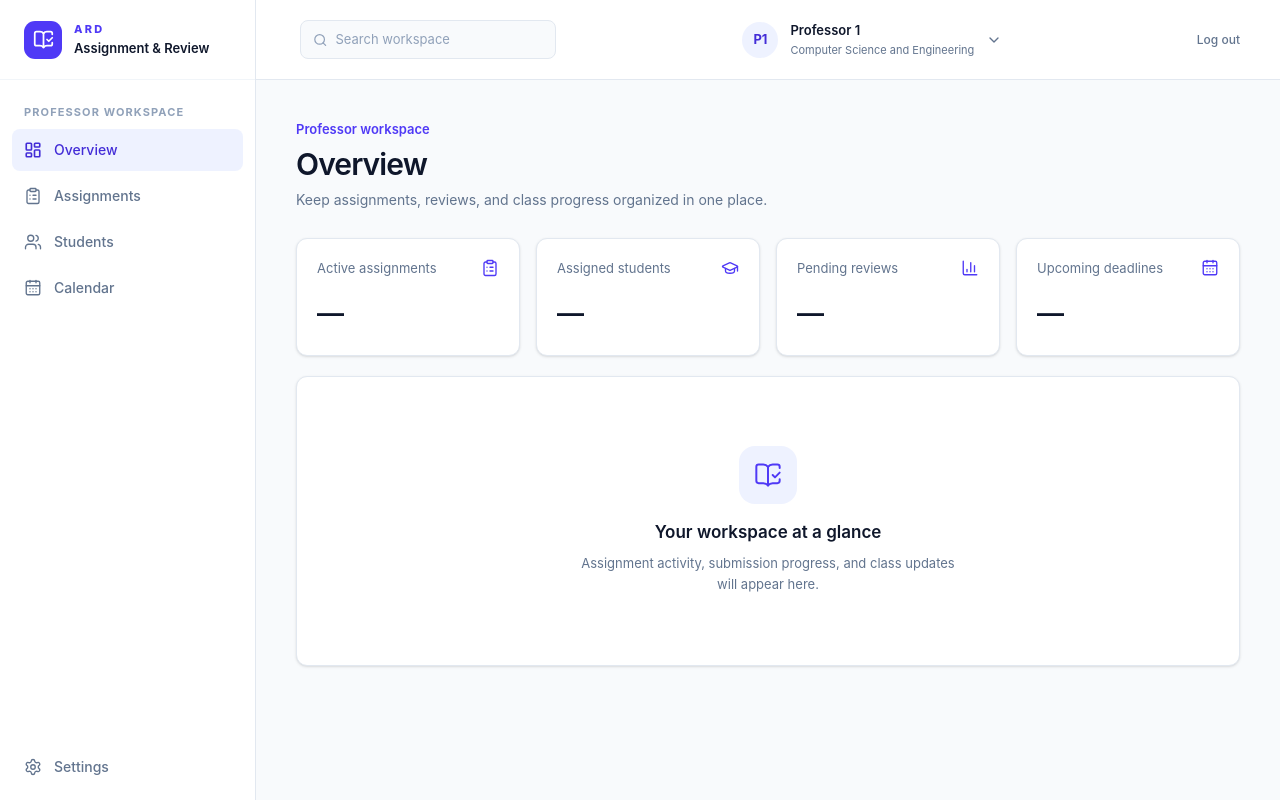
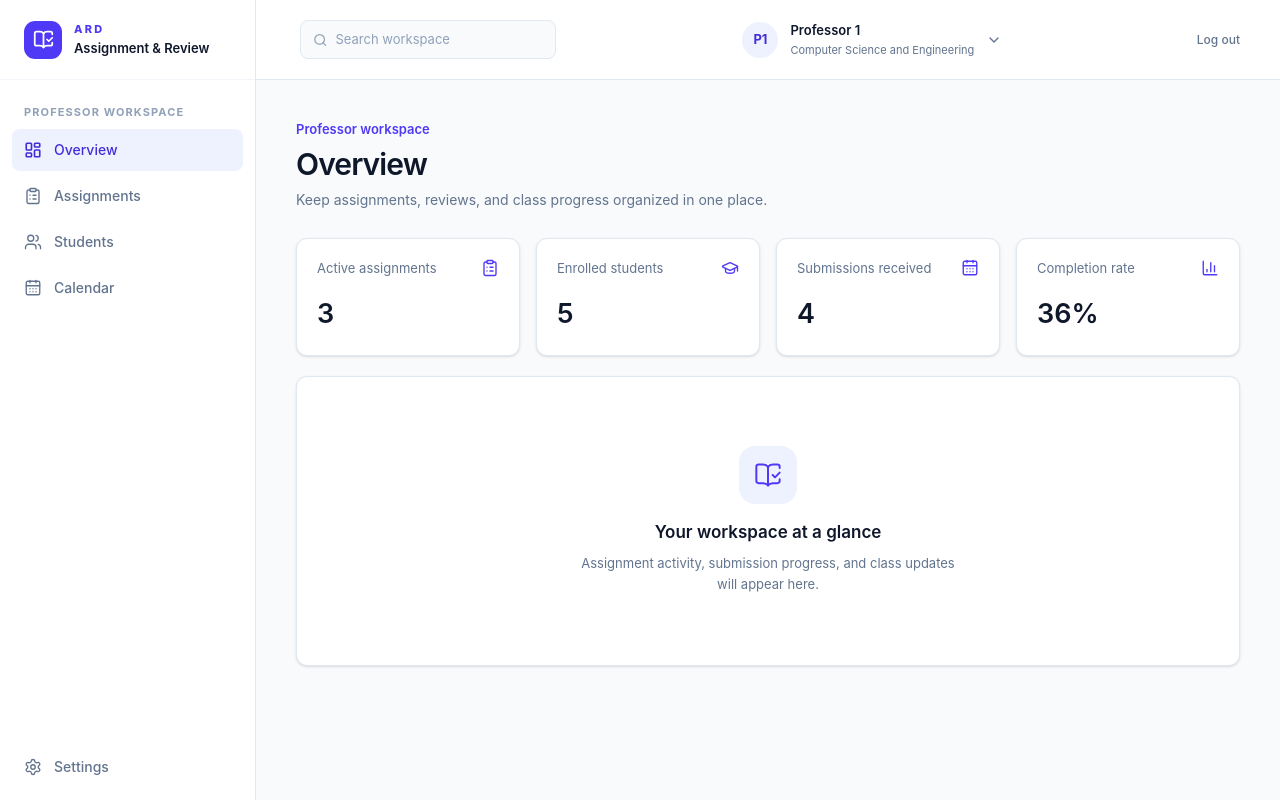
Before and after one commit to Shashank-Thapliyal/Assignment-Review-Dashboard, a React (Vite) app: page /login in a window 1280 px wide. Both pictures are taken after a click on the button "Enter workspace". Built offline with nearby package versions, Linux system fonts and the light colour scheme.

Commit message:
add assignment context, provider, and utility functions; update dashboards to utilize new context

```diff
--- a/src/components/common/SummaryCard.jsx
+++ b/src/components/common/SummaryCard.jsx
@@ -1,11 +1,11 @@
-function SummaryCard({ label, icon: Icon }) {
+function SummaryCard({ label, icon: Icon, value }) {
   return (
     <article className="rounded-[11px] border border-slate-200 bg-white p-5 shadow-sm max-sm:p-[15px]">
       <div className="flex items-center justify-between gap-3 text-indigo-600">
         <p className="m-0 text-[13px] text-slate-500 max-sm:text-xs">{label}</p>
         <Icon size={18} strokeWidth={1.8} aria-hidden="true" />
       </div>
-      <strong className="mt-4 block text-[27px] font-semibold">—</strong>
+      <strong className="mt-4 block text-[27px] font-semibold">{value}</strong>
     </article>
   )
 }
--- /dev/null
+++ b/src/context/AssignmentContext.jsx
@@ -0,0 +1,51 @@
+import { useEffect, useState } from 'react'
+import { seedAssignments, seedSubmissions } from '../data/seedAssignments'
+import { AssignmentContext } from './assignmentContext'
+
+const ASSIGNMENTS_KEY = 'ard_assignments'
+const SUBMISSIONS_KEY = 'ard_submissions'
+
+function readStorage(key, fallback) {
+  try {
+    const stored = localStorage.getItem(key)
+    if (!stored) {
+      localStorage.setItem(key, JSON.stringify(fallback))
+      return fallback
+    }
+
+    const parsed = JSON.parse(stored)
+    return Array.isArray(parsed) ? parsed : fallback
+  } catch {
+    localStorage.setItem(key, JSON.stringify(fallback))
+    return fallback
+  }
+}
+
+export function AssignmentProvider({ children }) {
+  const [assignments, setAssignments] = useState(() => readStorage(ASSIGNMENTS_KEY, seedAssignments))
+  const [submissions, setSubmissions] = useState(() => readStorage(SUBMISSIONS_KEY, seedSubmissions))
+
+  useEffect(() => {
+    localStorage.setItem(ASSIGNMENTS_KEY, JSON.stringify(assignments))
+  }, [assignments])
+
+  useEffect(() => {
+    localStorage.setItem(SUBMISSIONS_KEY, JSON.stringify(submissions))
+  }, [submissions])
+
+  function addSubmission(submission) {
+    setSubmissions((current) => {
+      if (current.some((item) => item.assignmentId === submission.assignmentId && item.studentId === submission.studentId)) {
+        return current
+      }
+
+      return [...current, submission]
+    })
+  }
+
+  return (
+    <AssignmentContext.Provider value={{ assignments, submissions, setAssignments, setSubmissions, addSubmission }}>
+      {children}
+    </AssignmentContext.Provider>
+  )
+}
--- /dev/null
+++ b/src/context/assignmentContext.js
@@ -0,0 +1,3 @@
+import { createContext } from 'react'
+
+export const AssignmentContext = createContext(null)
--- /dev/null
+++ b/src/data/seedAssignments.js
@@ -0,0 +1,79 @@
+export const seedAssignments = [
+  {
+    id: 'assignment-os-scheduling',
+    title: 'Operating Systems — Process Scheduling',
+    description: 'Compare CPU scheduling algorithms and evaluate their performance across sample workloads.',
+    dueDate: '2026-10-28',
+    driveLink: '',
+    createdBy: 'admin-1',
+    assignedTo: ['student-1', 'student-2', 'student-3', 'student-4'],
+    createdAt: '2026-10-01T09:00:00.000Z',
+    updatedAt: '2026-10-01T09:00:00.000Z',
+  },
+  {
+    id: 'assignment-dbms-normalization',
+    title: 'Database Management Systems — SQL and Normalization',
+    description: 'Design a normalized relational schema and write SQL queries for the supplied case study.',
+    dueDate: '2026-11-12',
+    driveLink: '',
+    createdBy: 'admin-1',
+    assignedTo: ['student-1', 'student-2', 'student-5'],
+    createdAt: '2026-10-08T09:00:00.000Z',
+    updatedAt: '2026-10-08T09:00:00.000Z',
+  },
+  {
+    id: 'assignment-ds-graphs',
+    title: 'Data Structures — Trees and Graph Algorithms',
+    description: 'Implement and analyze traversal, shortest-path, and spanning-tree algorithms.',
+    dueDate: '2026-11-20',
+    driveLink: '',
+    createdBy: 'admin-1',
+    assignedTo: ['student-2', 'student-3', 'student-4', 'student-5'],
+    createdAt: '2026-10-15T09:00:00.000Z',
+    updatedAt: '2026-10-15T09:00:00.000Z',
+  },
+  {
+    id: 'assignment-networks-tcp',
+    title: 'Computer Networks — TCP/IP Analysis',
+    description: 'Analyze a TCP connection trace and explain reliability, congestion, and flow-control behavior.',
+    dueDate: '2026-10-30',
+    driveLink: '',
+    createdBy: 'admin-2',
+    assignedTo: ['student-1', 'student-3', 'student-5'],
+    createdAt: '2026-10-03T09:00:00.000Z',
+    updatedAt: '2026-10-03T09:00:00.000Z',
+  },
+  {
+    id: 'assignment-se-design',
+    title: 'Software Engineering — System Design Report',
+    description: 'Produce a system design report with requirements, architecture, and test strategy.',
+    dueDate: '2026-11-15',
+    driveLink: '',
+    createdBy: 'admin-2',
+    assignedTo: ['student-1', 'student-2', 'student-4'],
+    createdAt: '2026-10-12T09:00:00.000Z',
+    updatedAt: '2026-10-12T09:00:00.000Z',
+  },
+  {
+    id: 'assignment-ai-search',
+    title: 'Artificial Intelligence — Search Algorithms',
+    description: 'Compare uninformed and informed search strategies on a constrained planning problem.',
+    dueDate: '2026-11-25',
+    driveLink: '',
+    createdBy: 'admin-2',
+    assignedTo: ['student-2', 'student-3', 'student-4', 'student-5'],
+    createdAt: '2026-10-20T09:00:00.000Z',
+    updatedAt: '2026-10-20T09:00:00.000Z',
+  },
+]
+
+export const seedSubmissions = [
+  { id: 'submission-os-1', assignmentId: 'assignment-os-scheduling', studentId: 'student-1', status: 'submitted', submittedAt: '2026-10-26T14:30:00.000Z' },
+  { id: 'submission-os-2', assignmentId: 'assignment-os-scheduling', studentId: 'student-2', status: 'submitted', submittedAt: '2026-10-27T11:15:00.000Z' },
+  { id: 'submission-networks-1', assignmentId: 'assignment-networks-tcp', studentId: 'student-1', status: 'submitted', submittedAt: '2026-10-29T16:45:00.000Z' },
+  { id: 'submission-networks-3', assignmentId: 'assignment-networks-tcp', studentId: 'student-3', status: 'submitted', submittedAt: '2026-10-30T09:20:00.000Z' },
+  { id: 'submission-dbms-1', assignmentId: 'assignment-dbms-normalization', studentId: 'student-1', status: 'submitted', submittedAt: '2026-11-08T12:10:00.000Z' },
+  { id: 'submission-ds-2', assignmentId: 'assignment-ds-graphs', studentId: 'student-2', status: 'submitted', submittedAt: '2026-11-10T10:00:00.000Z' },
+  { id: 'submission-se-4', assignmentId: 'assignment-se-design', studentId: 'student-4', status: 'submitted', submittedAt: '2026-11-11T15:40:00.000Z' },
+  { id: 'submission-ai-3', assignmentId: 'assignment-ai-search', studentId: 'student-3', status: 'submitted', submittedAt: '2026-11-18T13:05:00.000Z' },
+]
--- a/src/features/admin/AdminDashboard.jsx
+++ b/src/features/admin/AdminDashboard.jsx
@@ -1,15 +1,32 @@
 import { BarChart3, CalendarDays, ClipboardList, GraduationCap } from 'lucide-react'
 import EmptyWorkspace from '../../components/common/EmptyWorkspace'
 import SummaryCard from '../../components/common/SummaryCard'
+import { useAuth } from '../../hooks/useAuth'
+import { useAssignments } from '../../hooks/useAssignments'
+import { getAssignmentsForAdmin } from '../../utils/assignmentUtils'
 
 const summaryCards = [
   { label: 'Active assignments', icon: ClipboardList },
-  { label: 'Assigned students', icon: GraduationCap },
-  { label: 'Pending reviews', icon: BarChart3 },
-  { label: 'Upcoming deadlines', icon: CalendarDays },
+  { label: 'Enrolled students', icon: GraduationCap },
+  { label: 'Submissions received', icon: CalendarDays },
+  { label: 'Completion rate', icon: BarChart3 },
 ]
 
 function AdminDashboard() {
+  const { user } = useAuth()
+  const { assignments, submissions } = useAssignments()
+  const professorAssignments = getAssignmentsForAdmin(assignments, user.id)
+  const assignedStudents = new Set(professorAssignments.flatMap((assignment) => assignment.assignedTo)).size
+  const totalSubmissions = submissions.filter((submission) =>
+    professorAssignments.some((assignment) => assignment.id === submission.assignmentId),
+  ).length
+  const totalAllocations = professorAssignments.reduce((total, assignment) => total + assignment.assignedTo.length, 0)
+  const completionRate = totalAllocations
+    ? `${Math.round((totalSubmissions / totalAllocations) * 100)}%`
+    : '0%'
+
+  const cardValues = [professorAssignments.length, assignedStudents, totalSubmissions, completionRate]
+
   return (
     <main className="mx-auto w-[calc(100%-80px)] max-w-[1152px] py-10 max-lg:w-[calc(100%-48px)] max-lg:py-7 max-sm:w-[calc(100%-32px)]">
       <div className="mb-7">
@@ -18,7 +35,9 @@ function AdminDashboard() {
         <p className="mt-2 text-sm text-slate-500">Keep assignments, reviews, and class progress organized in one place.</p>
       </div>
       <section className="grid grid-cols-4 gap-4 max-lg:grid-cols-2 max-sm:gap-2.5" aria-label="Professor workspace summary">
-        {summaryCards.map((card) => <SummaryCard key={card.label} {...card} />)}
+        {summaryCards.map((card, index) => (
+          <SummaryCard key={card.label} {...card} value={cardValues[index]} />
+        ))}
       </section>
       <EmptyWorkspace />
     </main>
--- a/src/features/student/StudentDashboard.jsx
+++ b/src/features/student/StudentDashboard.jsx
@@ -1,6 +1,9 @@
 import { BookOpenCheck, ClipboardList, Clock3, CircleCheck } from 'lucide-react'
 import EmptyWorkspace from '../../components/common/EmptyWorkspace'
 import SummaryCard from '../../components/common/SummaryCard'
+import { useAuth } from '../../hooks/useAuth'
+import { useAssignments } from '../../hooks/useAssignments'
+import { getAssignmentsForStudent, getSubmission } from '../../utils/assignmentUtils'
 
 const summaryCards = [
   { label: 'My assignments', icon: ClipboardList },
@@ -10,6 +13,19 @@ const summaryCards = [
 ]
 
 function StudentDashboard() {
+  const { user } = useAuth()
+  const { assignments, submissions } = useAssignments()
+  const studentAssignments = getAssignmentsForStudent(assignments, user.id)
+  const submittedCount = studentAssignments.filter((assignment) =>
+    getSubmission(submissions, assignment.id, user.id),
+  ).length
+  const pendingCount = studentAssignments.length - submittedCount
+  const progressRate = studentAssignments.length
+    ? `${Math.round((submittedCount / studentAssignments.length) * 100)}%`
+    : '0%'
+
+  const cardValues = [studentAssignments.length, submittedCount, pendingCount, progressRate]
+
   return (
     <main className="mx-auto w-[calc(100%-80px)] max-w-[1152px] py-10 max-lg:w-[calc(100%-48px)] max-lg:py-7 max-sm:w-[calc(100%-32px)]">
       <div className="mb-7">
@@ -18,7 +34,9 @@ function StudentDashboard() {
         <p className="mt-2 text-sm text-slate-500">Stay on top of assignments and track your academic progress.</p>
       </div>
       <section className="grid grid-cols-4 gap-4 max-lg:grid-cols-2 max-sm:gap-2.5" aria-label="Student workspace summary">
-        {summaryCards.map((card) => <SummaryCard key={card.label} {...card} />)}
+        {summaryCards.map((card, index) => (
+          <SummaryCard key={card.label} {...card} value={cardValues[index]} />
+        ))}
       </section>
       <EmptyWorkspace />
     </main>
--- /dev/null
+++ b/src/hooks/useAssignments.jsx
@@ -0,0 +1,12 @@
+import { useContext } from 'react'
+import { AssignmentContext } from '../context/assignmentContext'
+
+export function useAssignments() {
+  const context = useContext(AssignmentContext)
+
+  if (!context) {
+    throw new Error('useAssignments must be used within an AssignmentProvider')
+  }
+
+  return context
+}
--- a/src/main.jsx
+++ b/src/main.jsx
@@ -4,12 +4,15 @@ import { BrowserRouter } from 'react-router-dom'
 import './index.css'
 import App from './App.jsx'
 import { AuthProvider } from './context/AuthContext.jsx'
+import { AssignmentProvider } from './context/AssignmentContext.jsx'
 
 createRoot(document.getElementById('root')).render(
   <StrictMode>
     <BrowserRouter>
       <AuthProvider>
-        <App />
+        <AssignmentProvider>
+          <App />
+        </AssignmentProvider>
       </AuthProvider>
     </BrowserRouter>
   </StrictMode>,
--- /dev/null
+++ b/src/utils/assignmentUtils.js
@@ -0,0 +1,25 @@
+export function getAssignmentsForStudent(assignments, studentId) {
+  return assignments.filter((assignment) => assignment.assignedTo.includes(studentId))
+}
+
+export function getAssignmentsForAdmin(assignments, adminId) {
+  return assignments.filter((assignment) => assignment.createdBy === adminId)
+}
+
+export function getSubmission(submissions, assignmentId, studentId) {
+  return submissions.find(
+    (submission) => submission.assignmentId === assignmentId && submission.studentId === studentId,
+  )
+}
+
+export function getCompletionRate(assignment, submissions) {
+  if (!assignment.assignedTo.length) {
+    return 0
+  }
+
+  const submittedCount = assignment.assignedTo.filter((studentId) =>
+    getSubmission(submissions, assignment.id, studentId),
+  ).length
+
+  return Math.round((submittedCount / assignment.assignedTo.length) * 100)
+}
```
